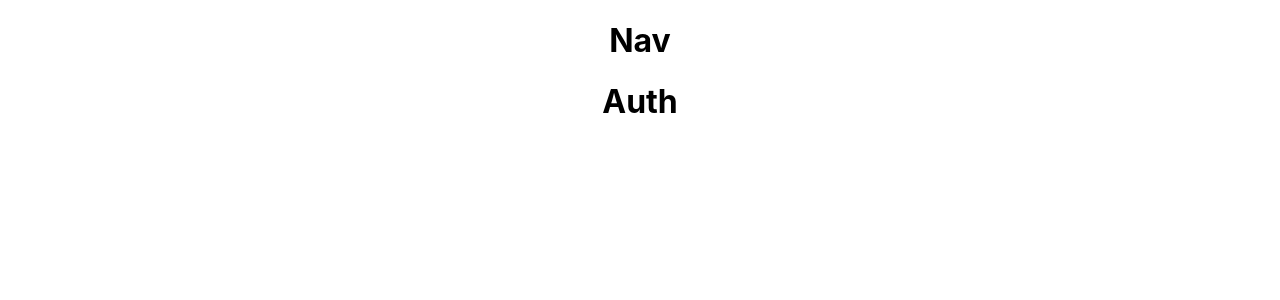
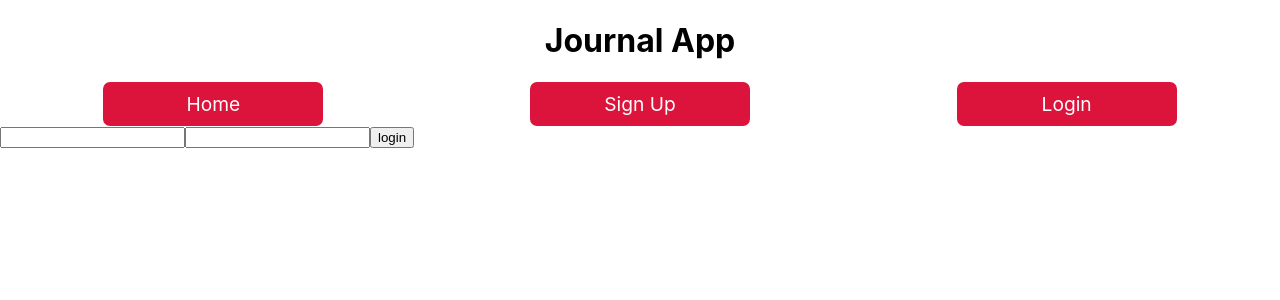
Before and after one commit to fawzian/journal-app-frontend, a React (Create React App) app: page /auth/login in a window 1280 px wide. Shown: the top 300 px of the page. Built offline with nearby package versions, Linux system fonts and the light colour scheme.

Commit message:
login and signup pages working

```diff
--- a/src/App.css
+++ b/src/App.css
@@ -1,38 +1,29 @@
-.App {
+/* Nav Component Styling */
+header {
   text-align: center;
 }
-
-.App-logo {
-  height: 40vmin;
-  pointer-events: none;
+header nav {
+  display: flex;
+  justify-content: space-around;
 }
 
-@media (prefers-reduced-motion: no-preference) {
-  .App-logo {
-    animation: App-logo-spin infinite 20s linear;
-  }
+header nav a {
+  color: black;
+  text-decoration: none;
 }
 
-.App-header {
-  background-color: #282c34;
-  min-height: 100vh;
-  display: flex;
-  flex-direction: column;
-  align-items: center;
-  justify-content: center;
-  font-size: calc(10px + 2vmin);
+header nav div {
+  font-size: larger;
+  background-color: crimson;
   color: white;
+  width: 200px;
+  border-radius: 7px;
+  transition: background-color .2s, color .2s;
+  padding: 10px;
 }
 
-.App-link {
-  color: #61dafb;
+header nav div:hover{
+  background-color: burlywood;
+  color: crimson;
+
 }
-
-@keyframes App-logo-spin {
-  from {
-    transform: rotate(0deg);
-  }
-  to {
-    transform: rotate(360deg);
-  }
-}
--- a/src/App.js
+++ b/src/App.js
@@ -1,5 +1,5 @@
-import logo from './logo.svg';
-import Test from "./components/Test"
+
+import React from "react";
 import {Switch, Route} from "react-router-dom";
 import Nav from "./components/nav";
 import Home from "./Pages/Home";
--- a/src/Pages/Auth.js
+++ b/src/Pages/Auth.js
@@ -1,7 +1,68 @@
 import React from "react";
+import {useAppState} from "../components/AppState";
 
 const Auth = (props) => {
-    return <h1>Auth</h1>
+
+    const type = props.match.params.form
+    const [formData, setFormData] = React.useState({
+        username:"",
+        password:""
+    });
+
+    const [userData, setUserData] = React.useState(null);
+
+    const {state, dispatch} = useAppState()
+    console.log(state)
+
+    React.useEffect(() => {
+        if (userData) {
+            console.log(userData)
+            const {token, user } = userData;
+            dispatch({ type: "auth", payload: {token, username: user.username} });
+        }
+    }, [userData]);
+
+
+    const actions = {
+        signup: () => {
+            return fetch(state.url + "/users", {
+                method: "post",
+                headers: {
+                    "Content-Type": "application/json",
+                },
+                    body: JSON.stringify(formData),
+            }).then((response) => response.json());
+        },
+        login: () => {
+            return fetch(state.url + "/login", {
+                method: "post",
+                headers: {
+                    "Content-Type": "application/json",
+                },
+                    body: JSON.stringify(formData),
+            }).then((response) => response.json());
+        },
+
+    };
+
+    const handleChange = (event) => {
+        setFormData({...formData, [event.target.name]: event.target.value})
+    };
+
+    const handleSubmit = (event) => {
+        event.preventDefault();
+        actions[type]().then((data) => {
+            setUserData(data);
+        });
+    };
+
+    return <div>
+        <form onSubmit={handleSubmit}>
+            <input type="text" name="username" value={formData.username} onChange={handleChange}/>
+            <input type="text" name="password" value={formData.password} onChange={handleChange} />
+            <input type="submit" value={type}/>
+        </form>
+    </div>
 }
 
 export default Auth
--- a/src/components/AppState.js
+++ b/src/components/AppState.js
@@ -2,15 +2,52 @@
 
 // initial state
 const initialState = {
-    url: "http://journal-backend-fn.herokuapp.com/"
+    url: "http://journal-backend-fn.herokuapp.com",
+    token: null,
+    username: null
 }
 
 // reducer
 
 const reducer = (state, action) => {
     switch (action.type) {
+        case "signup":
+            fetch(state.url + "users/", {
+                method: "post",
+                headers: {
+                    "Content-Type": "application-json"
+                },
+                body: JSON.stringify(action.payload)
+            })
+            .then(response => response.json())
+            .then((user) => {
+                return {
+                    ...state,
+                    token: user.token
+                };
+            });
+            break
+            case "login":
+            fetch(state.url + "/login/", {
+                method: "post",
+                headers: {
+                    "Content-Type": "application-json"
+                },
+                body: JSON.stringify(action.payload),
+            })
+            .then(response => response.json())
+            .then((user) => {
+                return {
+                    ...state,
+                    token: user.token,
+                    username: user.username,
+
+                };
+            });
+            break
         default:
         return state
+        break
     }
 }
 
--- a/src/components/Test.js
+++ /dev/null
@@ -1,8 +0,0 @@
-import { getDefaultNormalizer } from "@testing-library/react";
-import React from "react";
-
-const Test = (props) => {
-    return <h1>Hello Worjld</h1>
-};
-
-export default Test;
--- a/src/components/nav.js
+++ b/src/components/nav.js
@@ -1,7 +1,16 @@
 import React from "react";
+import {Link} from "react-router-dom";
 
 const Nav = (props) => {
-    return <h1>Nav</h1>
+    return <header>
+        <h1>Journal App</h1>
+        <nav>
+            <Link to="/"><div>Home</div></Link>
+            <Link to="/auth/signup"><div>Sign Up</div></Link>
+            <Link to="/auth/login"><div>Login</div></Link>
+
+        </nav>
+    </header>
 }
 
 export default Nav
```
